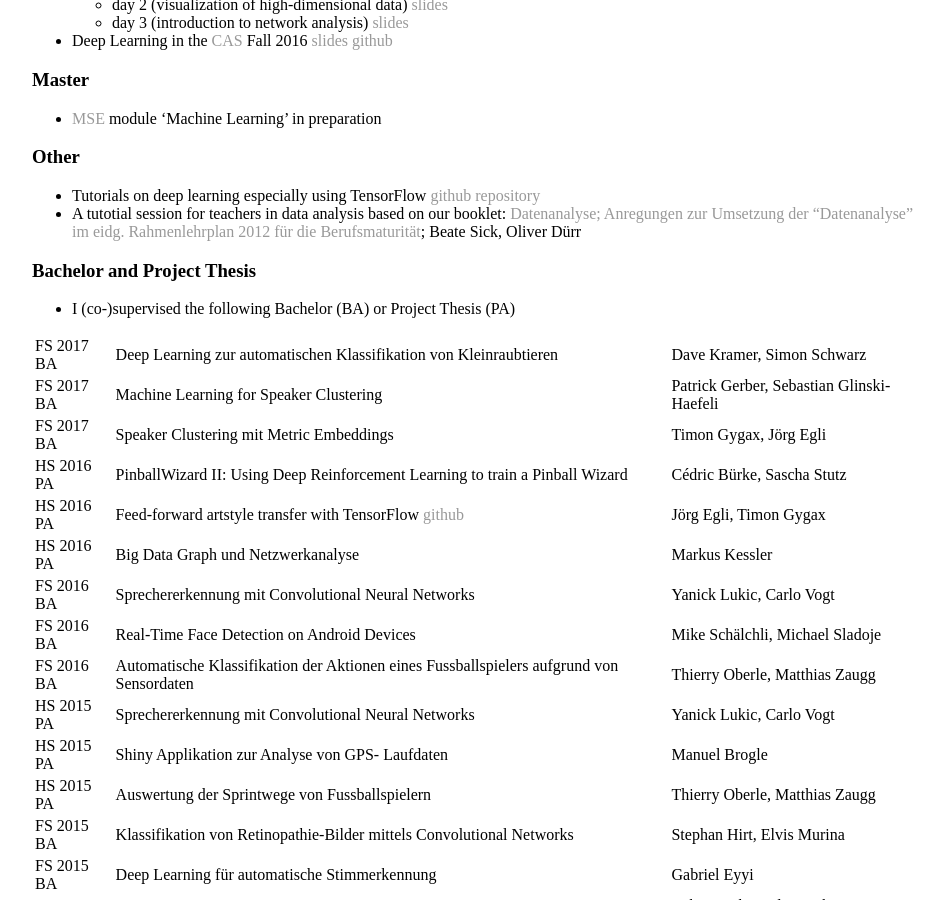
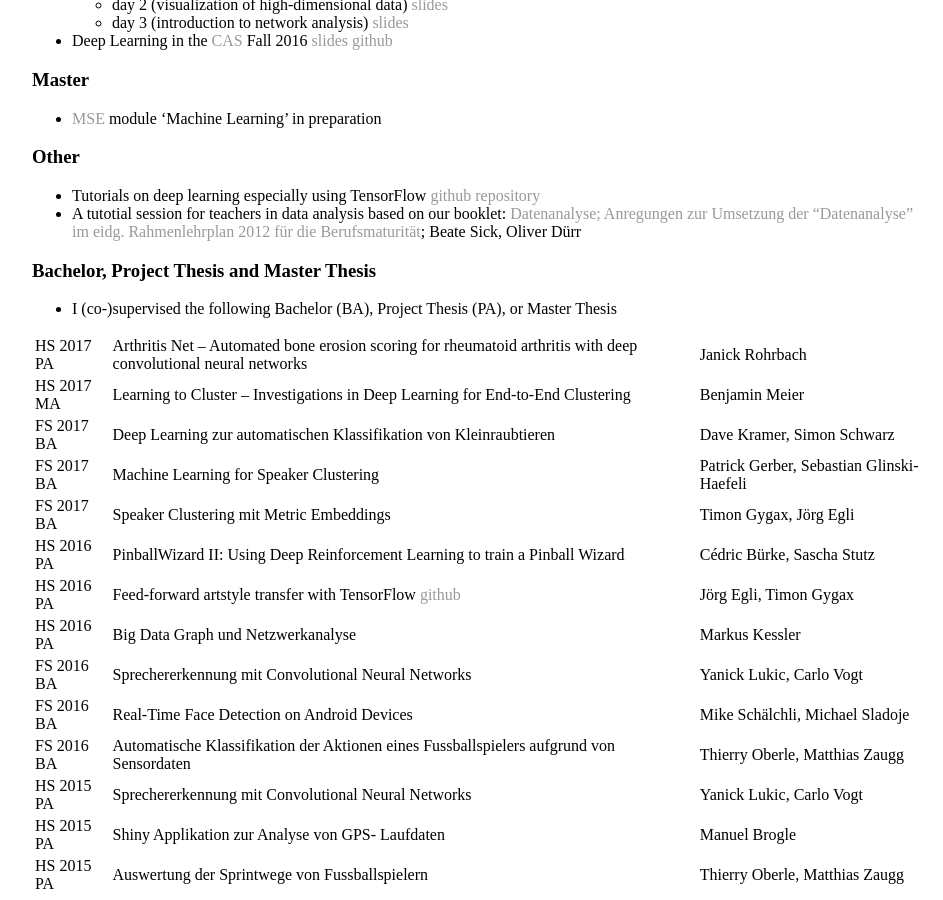
Before and after one commit to oduerr/oduerr.github.io, a Jekyll site: the page built from teaching/index.md, in a window 1280 px wide and 900 px high, scrolled down 586 px. Shown: the whole window, without its empty margins (160-1103 px from the left). Built offline with Jekyll 4.4.1, drawn with Linux system fonts in a browser that asks for light colours.

Commit message:
Added some thesis

```diff
--- a/teaching/index.md
+++ b/teaching/index.md
@@ -36,10 +36,11 @@ Teaching done for the master of advanced studies (MAS Data Science) and certific
 * Tutorials on deep learning especially using TensorFlow [github repository](https://github.com/oduerr/dl_tutorial)
 * A tutotial session for teachers in data analysis based on our booklet: [Datenanalyse; Anregungen zur Umsetzung der "Datenanalyse" im eidg. Rahmenlehrplan 2012 für die Berufsmaturität](https://dl.dropboxusercontent.com/u/9154523/paper/bms-broschuere-datenanalyse-sick-d%C3%BCrr.pdf); Beate Sick, Oliver Dürr
 
-### Bachelor and Project Thesis
-* I (co-)supervised the following Bachelor (BA) or Project Thesis (PA)
+### Bachelor, Project Thesis and Master Thesis
+* I (co-)supervised the following Bachelor (BA), Project Thesis (PA), or Master Thesis
 
-
+HS 2017 PA | Arthritis Net -- Automated bone erosion scoring for rheumatoid arthritis with deep convolutional neural networks | Janick Rohrbach
+HS 2017 MA | Learning to Cluster – Investigations in Deep Learning for End-to-End Clustering | Benjamin Meier |
 FS 2017 BA | Deep Learning zur automatischen Klassifikation von Kleinraubtieren  | Dave Kramer, Simon Schwarz|
 FS 2017 BA | Machine Learning for Speaker Clustering  | Patrick Gerber, Sebastian Glinski-Haefeli |
 FS 2017 BA | Speaker Clustering mit Metric Embeddings | Timon Gygax, Jörg Egli |
```
Also changed, not shown: teaching/Hinweise_BAMA.md (added, +56 -0 lines).
